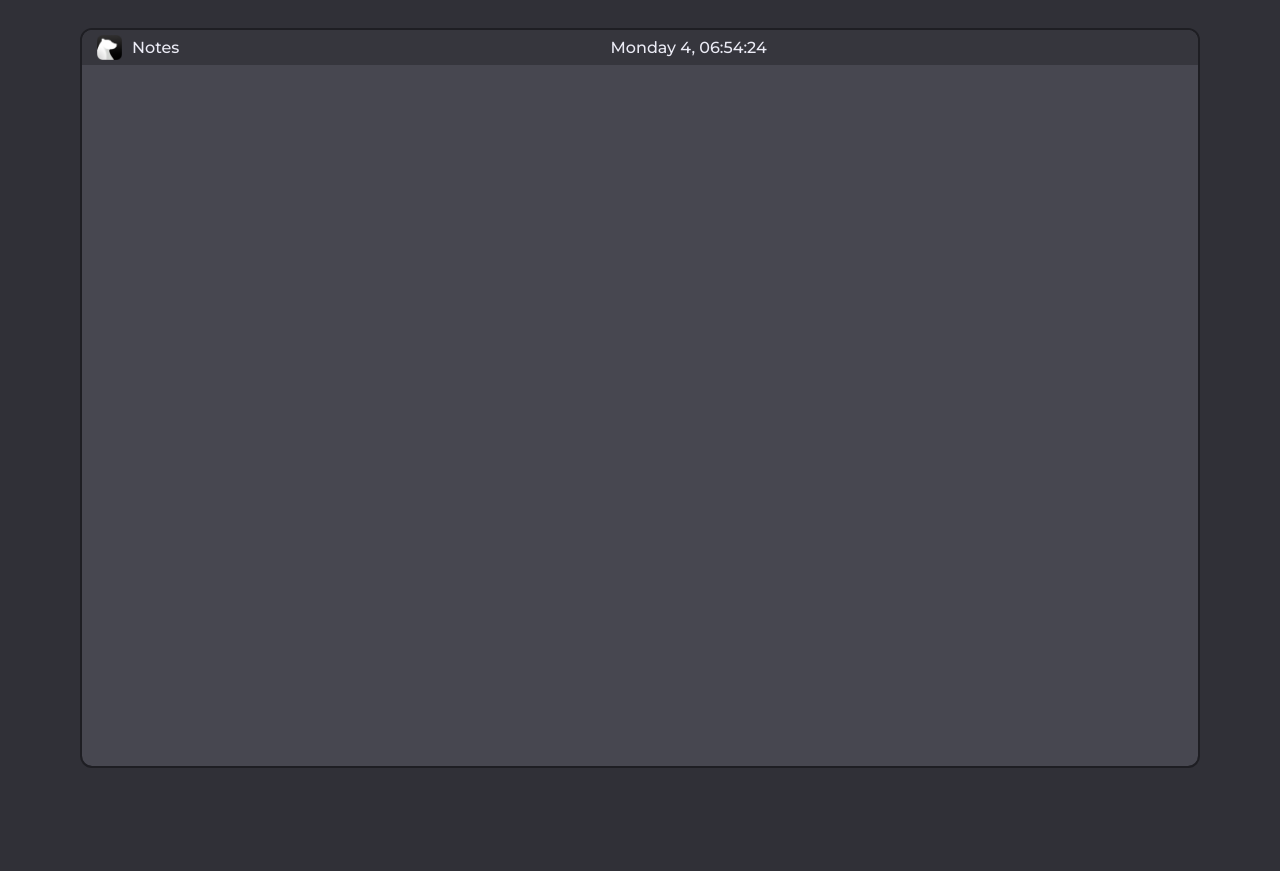
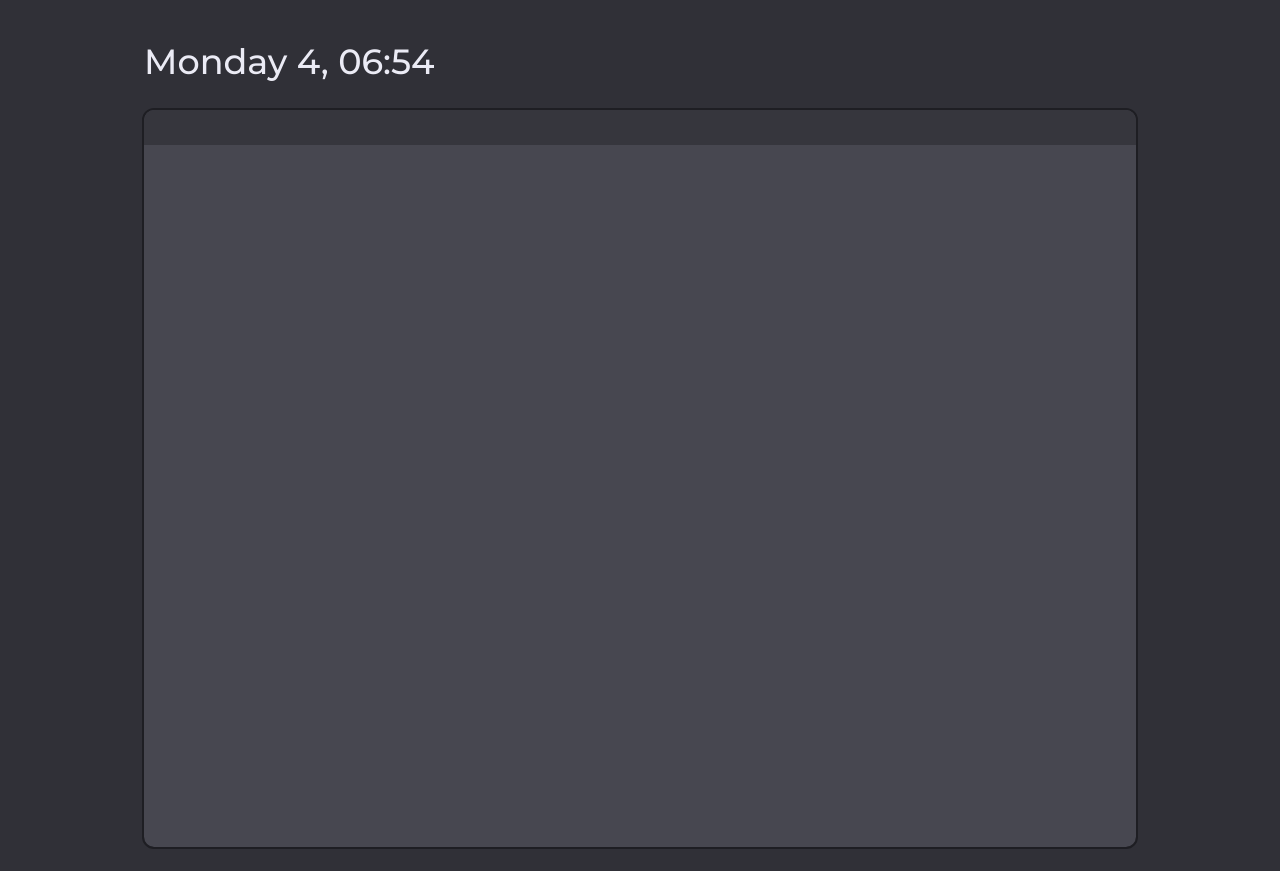
Before and after one commit to khakim-tursunov/notes, a plain HTML site: page index.html in a window 1280 px wide. Before the commit the page ends 800 px from the top, so only its background shows below. Drawn offline with Linux system fonts and the light colour scheme.

Commit message:
Add files via upload

```diff
--- a/index.html
+++ b/index.html
@@ -8,13 +8,10 @@
     <title>Заметки</title>
 </head>
 <body>
+    <div class="note_block-top-time"></div>
     <div class="note_block">
         <div class="note_block-top">
-            <spam class="note_block-top-title">
-                <img src="favicon.png" width="25" height="25" alt="" srcset="">
-                Notes
-            </spam>
-            <span class="note_block-top-time"></span>
+            <spam class="note_block-top-title"></spam>
         </div>
         <textarea class="notearea" name="" id="note" cols="100" rows="30"></textarea>
     </div>
--- a/main.js
+++ b/main.js
@@ -25,7 +25,7 @@ setInterval(() => {
     const minuts = addZero(date.getMinutes());
     const seconds = addZero(date.getSeconds())
 
-    const dateTime = day + ' ' + dayMonth + ', ' + hour + ':' + minuts + ':' + seconds;
+    const dateTime = day + ' ' + dayMonth + ', ' + hour + ':' + minuts;
 
     document.querySelector('.note_block-top-time').innerHTML = dateTime;
 }, 1000);
--- a/style.css
+++ b/style.css
@@ -9,17 +9,17 @@
 body {
     margin: 0;
     padding: 20px;
-    height: 100vh;
     box-sizing: border-box;
     background: #303037;
     display: flex;
+    flex-direction: column;
     align-items: center;
     justify-content: center;
 }
 
 .note_block {
     position: relative;
-    width: 90%;
+    width: 80%;
 }
 
 .note_block-top {
@@ -36,10 +36,14 @@ body {
     align-items: center;
 }
 
-.note_block-top-title, .note_block-top-time {
+.note_block-top-time {
+    font-size: 35px;
+    margin-top: 20px;
+    margin-bottom: 30px;
     font-weight: 500;
     color: #EBEBF5;
-    margin-right: auto;
+    width: 80%;
+    height: 40px;
 }
 
 .note_block-top-title {
```
